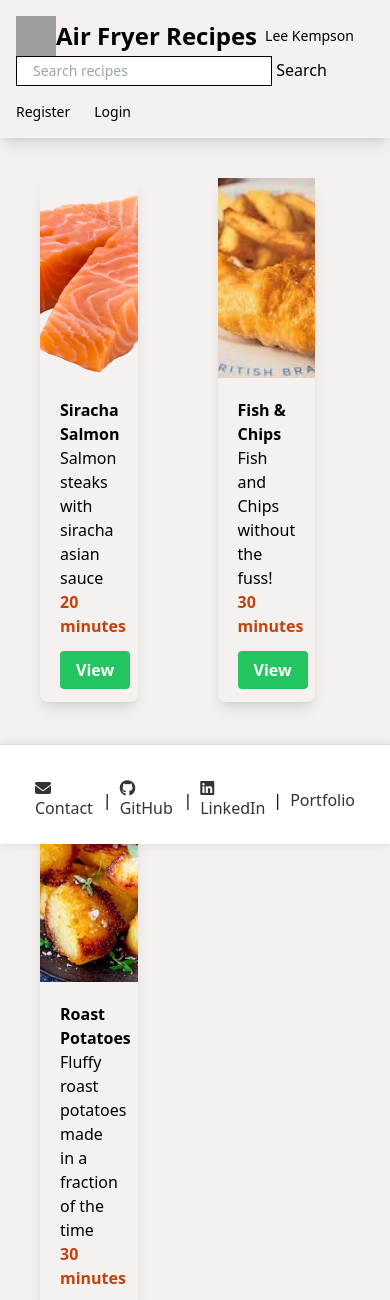
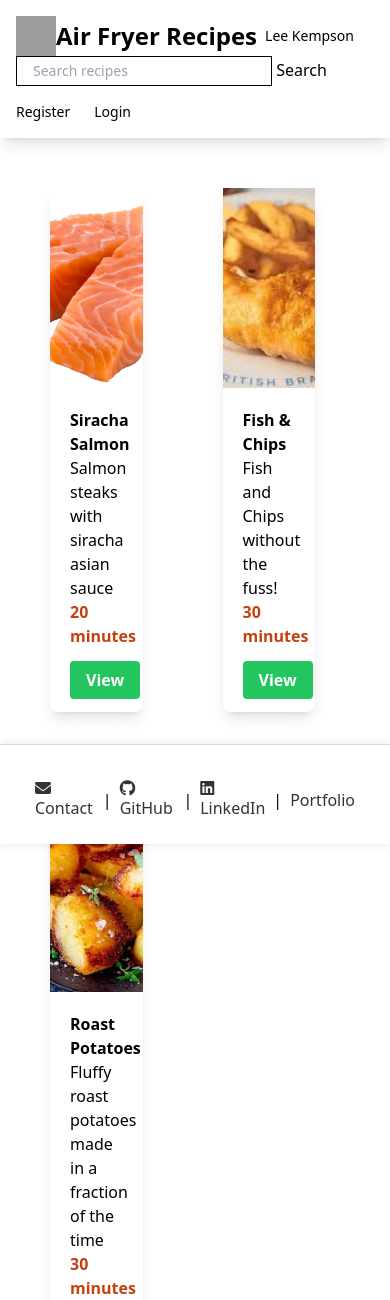
Before and after one commit to Kempy4563/airfryer, a Django app: page / in a window 390 px wide. Shown: the top 1300 px of the page. Run offline with Django 5.2, Linux system fonts and the light colour scheme; data comes from the database, SQL or seed files in the repository; some libraries are stand-ins or nearby versions; grey boxes are pictures that could not be loaded.

Commit message:
style changes

```diff
--- a/airfryer_recipes/airfryer_app/static/css/styles.css
+++ b/airfryer_recipes/airfryer_app/static/css/styles.css
@@ -1,7 +1,7 @@
-@media only screen and (min-width: 320px) and (max-width: 768px) {
-  body {
-    background: #f6f1f1;
-    width: 100%;
+@media only screen and (max-width: 768px) {
+  .product-container {
+    flex-basis: 50%;
+    margin: 10px;
   }
 }
 
```
